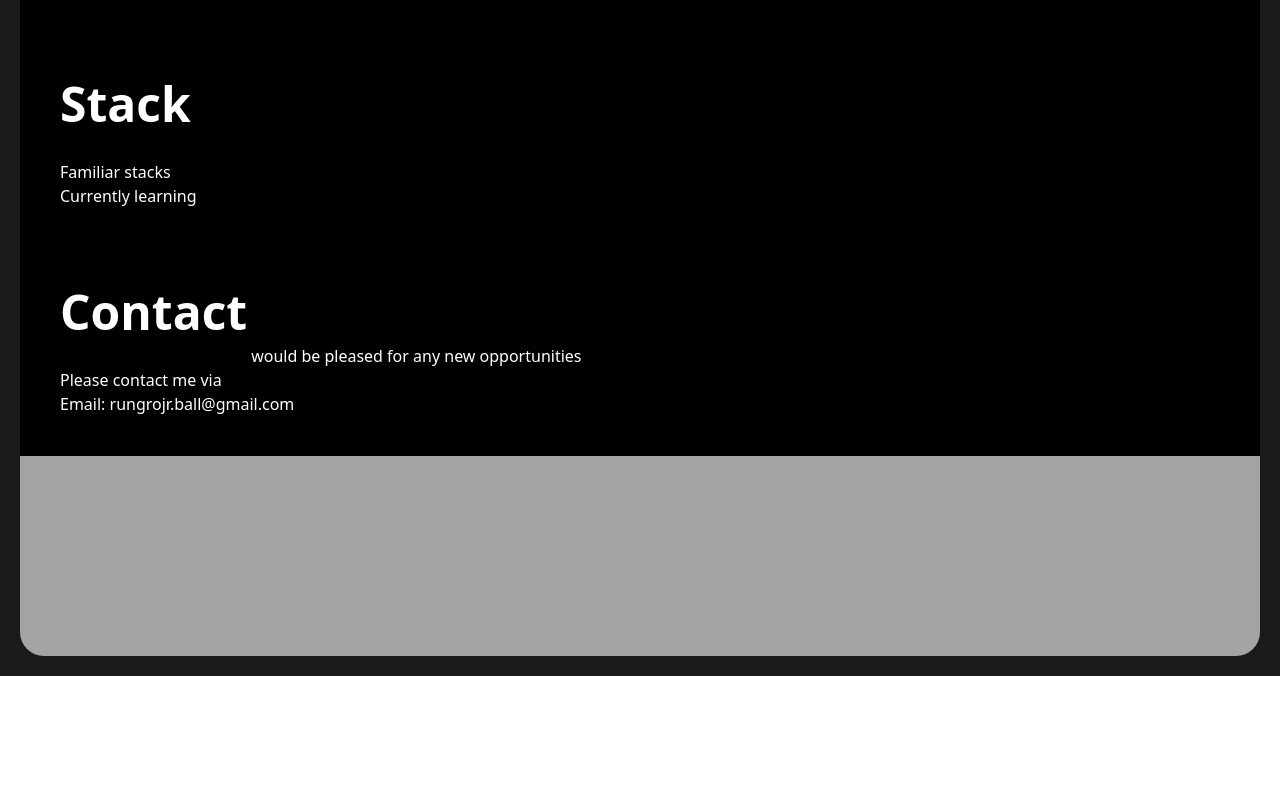
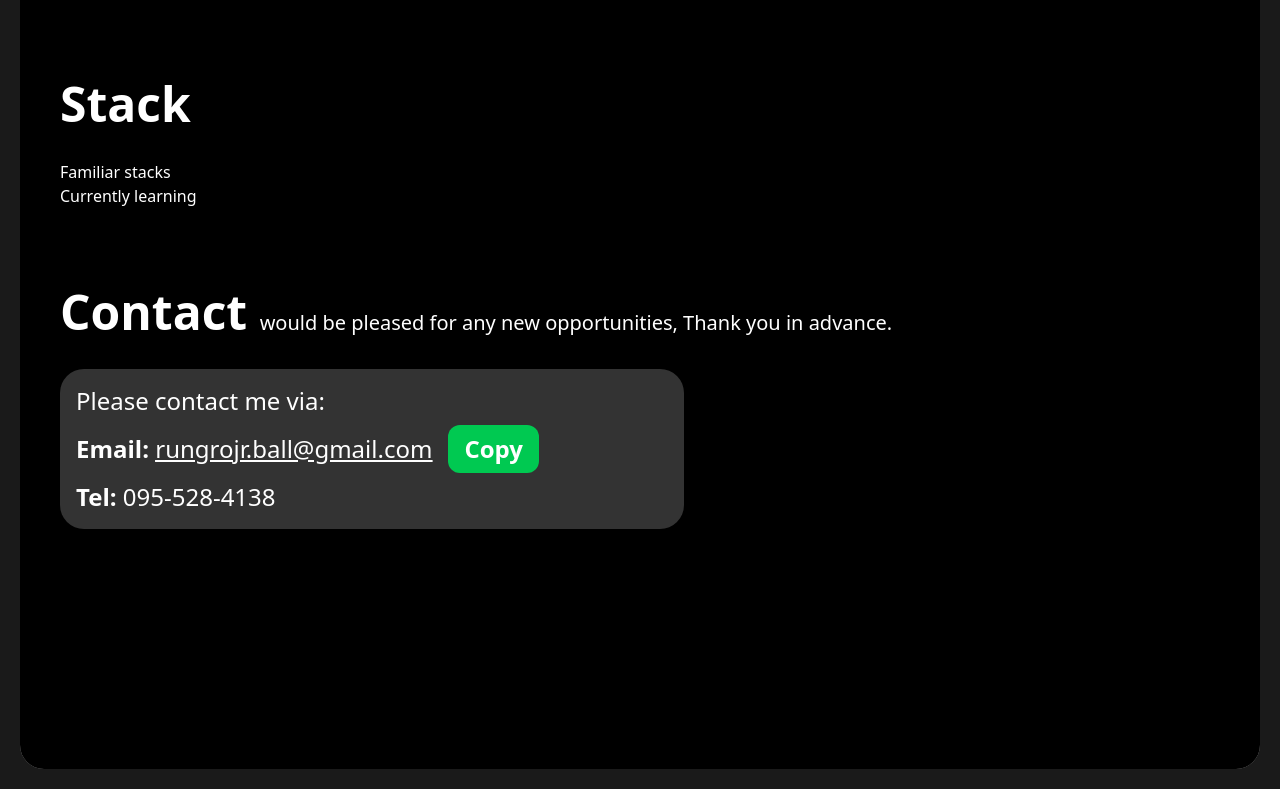
Before and after one commit to Imperator7/portfolio-next, a Next.js app: page / in a window 1280 px wide. Shown: the part 2412-3201 px from the top of the page. Before the commit the page ends 3088 px from the top, so only its background shows below. Built offline with nearby package versions, Linux system fonts and the light colour scheme.

Commit message:
polish contact section, add messageIcon on hover

```diff
--- a/app/page.tsx
+++ b/app/page.tsx
@@ -42,7 +42,7 @@ export default function Home() {
           <Contact />
         </h3>
 
-        <div className="h-50"></div>
+        <div className="h-50 bg-black"></div>
       </section>
     </div>
   )
--- a/components/CopyEmail.jsx
+++ b/components/CopyEmail.jsx
@@ -3,43 +3,37 @@
 import { useState } from 'react'
 
 const CopyEmail = () => {
-  const [clicked, setClicked] = useState(false)
+  const [copied, setCopied] = useState(false)
 
   const email = 'rungrojr.ball@gmail.com'
 
   const handleOnClick = async () => {
     try {
       await navigator.clipboard.writeText(email)
-      setClicked(true)
-    } catch {
-      const ta = document.createElement('textarea')
-      ta.value = email
-      ta.setAttribute('readonly', '')
-      ta.style.position = 'fixed'
-      ta.style.opacity = '0'
-      document.body.appendChild(ta)
-      ta.select()
-      try {
-        document.execCommand('copy')
-        setClicked(true)
-      } finally {
-        document.body.removeChild(ta)
-      }
-    } finally {
+      setCopied(true)
       setTimeout(() => {
-        setClicked(false)
-      }, 1000)
+        setCopied(false)
+      }, 2000)
+    } catch (err) {
+      console.error('Failed to copy:', err)
     }
   }
   return (
-    <span
-      className={[
-        'hover:underline hover:cursor-pointer',
-        clicked ? 'text-green-400 underline' : '',
-      ].join(' ')}
-      onClick={handleOnClick}
-    >
-      {email}
+    <span>
+      <span
+        className={[
+          'underline hover:cursor-pointer',
+          copied ? 'text-green-400 underline' : '',
+        ].join(' ')}
+      >
+        <a href={`mailto:${email}`}>{email}</a>
+      </span>
+      <button
+        className="btn font-bold bg-green-500 rounded-xl px-4 mx-4 cursor-pointer"
+        onClick={handleOnClick}
+      >
+        {copied ? 'Copied!' : 'Copy'}
+      </button>
     </span>
   )
 }
--- /dev/null
+++ b/components/icons/MessageIcon.jsx
@@ -0,0 +1,28 @@
+const MessageIcon = () => {
+  return (
+    <span
+      className="absolute -top-4 left-1/2 -translate-x-32 flex items-center gap-1
+                     bg-black/60 text-white text-xs rounded-lg px-3 py-1 opacity-0
+                     group-hover:opacity-100 transition-opacity duration-300
+                     shadow-lg z-50"
+    >
+      <svg
+        xmlns="http://www.w3.org/2000/svg"
+        fill="currentColor"
+        viewBox="0 0 24 24"
+        className="w-4 h-4 text-green-300"
+      >
+        <path d="M4 4h16v16H4z" fill="none" />
+        <path
+          d="M20 4H4a2 2 0 00-2 2v12a2
+                     2 0 002 2h16a2 2 0 002-2V6a2
+                     2 0 00-2-2zm0 2v.01L12 13
+                     4 6.01V6h16zM4 18V8l8 5
+                     8-5v10H4z"
+        />
+      </svg>
+      Mail now!
+    </span>
+  )
+}
+export default MessageIcon
--- a/layout/Contact.jsx
+++ b/layout/Contact.jsx
@@ -1,16 +1,30 @@
 import Section from '@/components/Section'
 import CopyEmail from '../components/CopyEmail'
+import MessageIcon from '../components/icons/MessageIcon'
 
 const Contact = () => {
   return (
     <Section>
       <div className="flex gap-1 items-end">
-        <h2 className="topic-text">Contact</h2>
-        <p>would be pleased for any new opportunities</p>
+        <h2 className="topic-text">
+          Contact{' '}
+          <span className="text-xl font-light">
+            would be pleased for any new opportunities, Thank you in advance.
+          </span>
+        </h2>
       </div>
-      <p>Please contact me via</p>
-      <div className="flex gap-2">
-        <p>Email: {<CopyEmail />}</p>
+      <div className="text-2xl liquid-glass max-w-156 p-4">
+        <p className="mb-2">Please contact me via:</p>
+        <div className="relative group flex flex-col gap-2">
+          <p>
+            <b>Email: </b>
+            {<CopyEmail />}
+          </p>
+          <p>
+            <b>Tel:</b> 095-528-4138
+          </p>
+          <MessageIcon />
+        </div>
       </div>
     </Section>
   )
```
